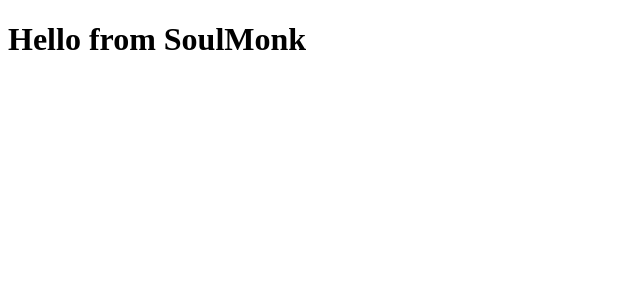
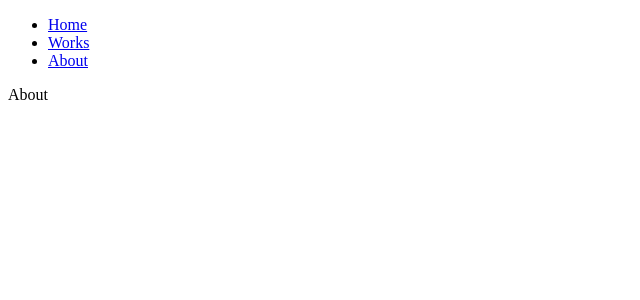
Before and after one commit to soulmonk/flea_market_react_js, a React (Create React App) app: page /about in a window 1280 px wide. Shown: the top 300 px of the page, without its empty margins (0-640 px from the left). Built offline with nearby package versions, Linux system fonts and the light colour scheme.

Commit message:
simple multiple pages

```diff
--- a/src/App.js
+++ b/src/App.js
@@ -1,10 +1,13 @@
 import React, { Component } from 'react';
+import Menu from './Menu';
+import Content from './components/Content';
 
 class App extends Component {
   render() {
     return (
       <div className="App">
-        <h1>Hello from SoulMonk</h1>
+        <Menu />
+        <Content/>
       </div>
     );
   }
--- a/src/components/Content.js
+++ b/src/components/Content.js
@@ -0,0 +1,17 @@
+import React from 'react';
+import {Switch, Route} from 'react-router-dom';
+import Home from './Home';
+import Works from './Works';
+import About from './About';
+
+const Content = () => {
+  return (
+    <Switch>
+      <Route exact path={'/'} component={Home}/>
+      <Route path={'/works'} component={Works}/>
+      <Route path={'/about'} component={About}/>
+    </Switch>
+  )
+};
+
+export default Content
```
